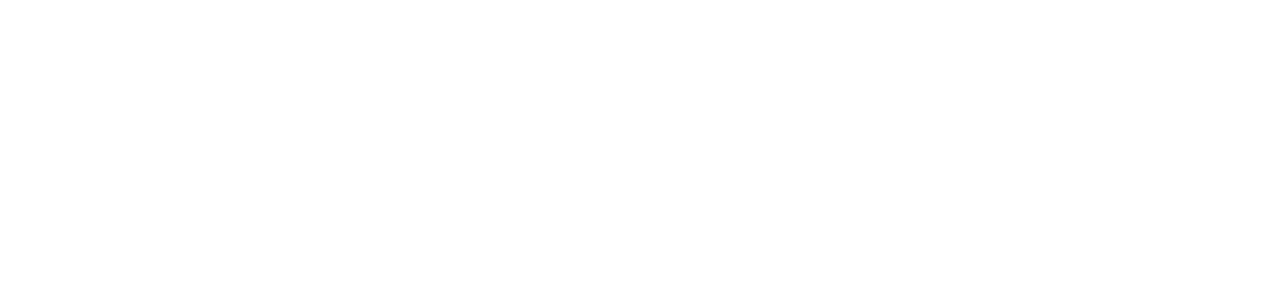
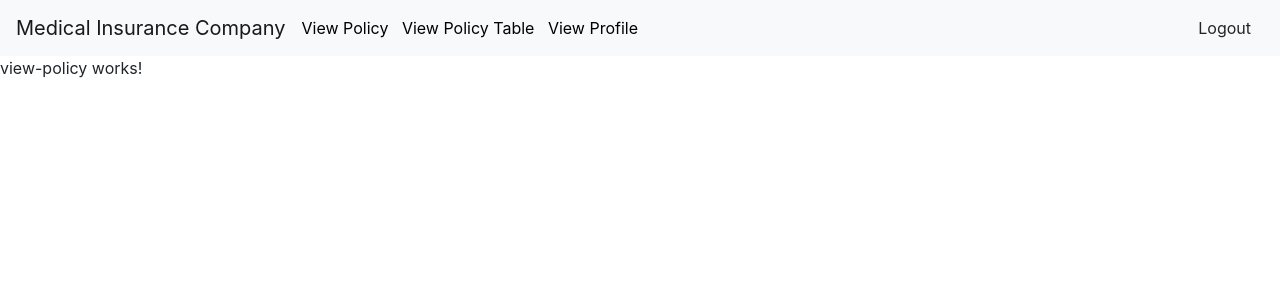
Before and after one commit to manassinkar/Minor-Project-Front-End, an Angular app: page /dashboard/viewPolicy in a window 1280 px wide. Before the commit this address led to /. Shown: the top 300 px of the page. Built offline with nearby package versions, Linux system fonts and the light colour scheme; sample sign-in values are in the browser's storage.

Commit message:
Dashboard Done

```diff
--- a/src/app/dashboard/dashboard.component.html
+++ b/src/app/dashboard/dashboard.component.html
@@ -1 +1,21 @@
-<p>dashboard works!</p>
+<nav class="navbar navbar-expand-lg navbar-light bg-light">
+    <a class="navbar-brand" href="#">Medical Insurance Company</a>
+    <button class="navbar-toggler" type="button" data-toggle="collapse" data-target="#navbarNav" aria-controls="navbarNav" aria-expanded="false" aria-label="Toggle navigation">
+      <span class="navbar-toggler-icon"></span>
+    </button>
+    <div class="collapse navbar-collapse" id="navbarNav">
+      <ul class="navbar-nav mr-auto">
+        <li *ngFor="let link of navLinks.links">
+            <a [routerLink]="[link.link]" style="color: black;">{{link.tag}}</a>&nbsp;&nbsp;&nbsp;
+        </li>
+
+      </ul>
+      <ul class="navbar-nav ml-auto">
+            <li>
+                    <a class="btn" (click)="logout()">Logout</a>
+                </li>
+      </ul>
+    </div>
+  </nav>
+
+<router-outlet></router-outlet>
--- a/src/app/dashboard/dashboard.component.ts
+++ b/src/app/dashboard/dashboard.component.ts
@@ -1,4 +1,6 @@
 import { Component, OnInit } from '@angular/core';
+import { Router } from '@angular/router';
+import { AuthService } from '../services/auth.service';
 
 @Component({
   selector: 'app-dashboard',
@@ -6,10 +8,45 @@
   styleUrls: ['./dashboard.component.css']
 })
 export class DashboardComponent implements OnInit {
-
-  constructor() { }
+  public admin: boolean;
+  public username: string;
+  public navLinks: any;
+  public role: string;
+  public navInfo: any = [
+    {
+      role: 'user',
+      links: [
+        {tag: 'View Policy', link: './viewPolicy'},
+        {tag: 'View Policy Table', link: './viewPolicyTable'},
+        {tag: 'View Profile', link: './viewProfile'},
+      ]
+    },
+    {
+      role: 'admin',
+      links: [
+        {tag: 'View Policy Table', link: './viewPolicyTable'},
+        {tag: 'View Profile', link: './viewProfile'},
+        {tag: 'Add Policy', link: './addPolicy'},
+      ]
+    },
+  ]
+  constructor(public router: Router, private authService: AuthService) { }
 
   ngOnInit() {
+    this.username = JSON.parse(localStorage.getItem('currentUser')).username;
+    this.admin = JSON.parse(localStorage.getItem('currentUser')).admin;
+    this.admin==true?this.role = 'admin':this.role = 'user';
+    this.navLinks = this.navInfo.find(element => {
+      return element.role === this.role;
+    });
+
   }
 
+  logout()
+  {
+    this.authService.logout();
+    this.router.navigate(['/login']);
+  }
+
+
 }
--- a/src/app/services/auth.service.ts
+++ b/src/app/services/auth.service.ts
@@ -24,5 +24,9 @@
         return user;
       }));
   }
+  logout()
+  {
+    localStorage.removeItem('currentUser');
+  }
 
 }
```
Also changed, not shown: src/app/app-routing.module.ts (+19 -2 lines).
